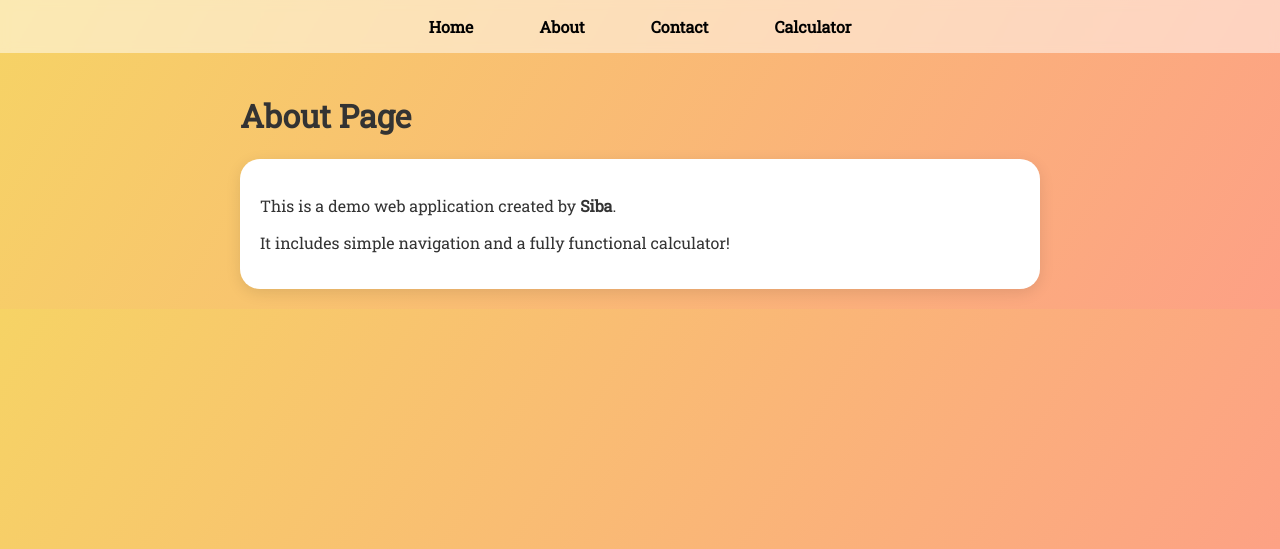
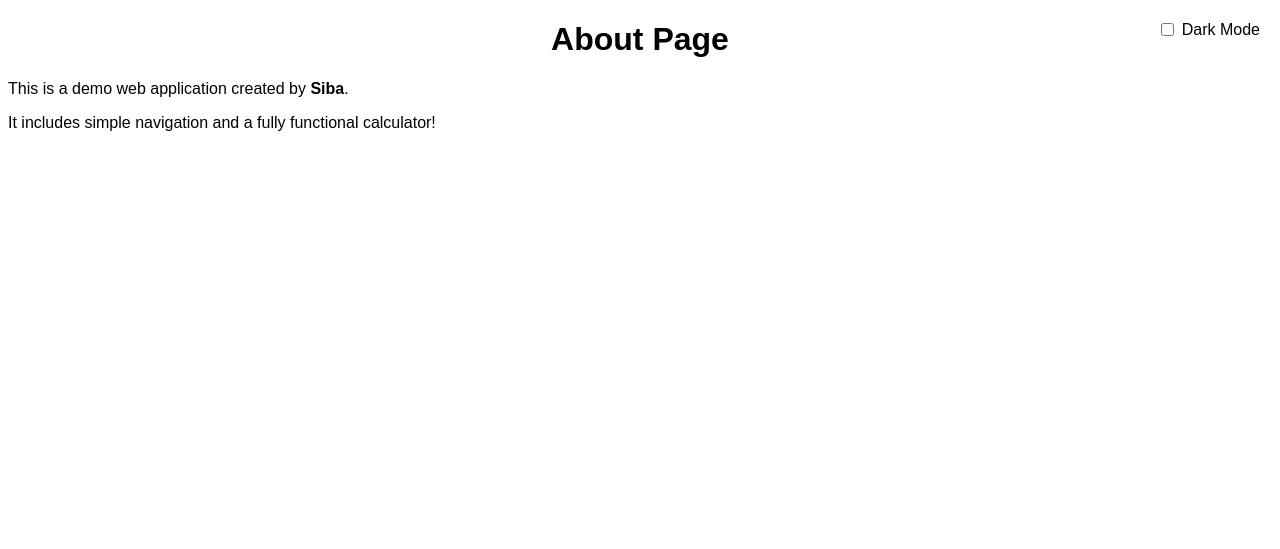
Before and after one commit to sibap-dev/Task_internship, a Flask app: page /about in a window 1280 px wide. Shown: the top 549 px of the page. Run offline with Flask 3, Linux system fonts and the light colour scheme.

Commit message:
2nd commit

```diff
--- a/templates/layout.html
+++ b/templates/layout.html
@@ -2,103 +2,75 @@
 <html lang="en">
 <head>
     <meta charset="UTF-8">
+    <meta name="viewport" content="width=device-width, initial-scale=1.0">
     <title>{{ title }}</title>
-    <link href="https://fonts.googleapis.com/css2?family=Roboto+Slab&display=swap" rel="stylesheet">
     <style>
+        /* Light theme (default) */
         body {
-            margin: 0;
-            font-family: 'Roboto Slab', serif;
-            background: linear-gradient(120deg, #f6d365, #fda085);
-            color: #333;
-            animation: fadeInBody 1.5s ease-in;
+            font-family: Arial, sans-serif;
+            background-color: white;
+            color: black;
+            transition: 0.4s ease-in-out;
         }
 
-        @keyframes fadeInBody {
-            from { opacity: 0; }
-            to { opacity: 1; }
+        /* Dark theme */
+        body.dark-mode {
+            background-color: #121212;
+            color: #e0e0e0;
         }
 
-        nav {
-            background: rgba(255, 255, 255, 0.5);
-            padding: 1em;
-            text-align: center;
-            position: sticky;
-            top: 0;
-            z-index: 1000;
-            backdrop-filter: blur(5px);
-            animation: slideDown 1s ease-in;
+        .toggle-switch {
+            position: fixed;
+            top: 20px;
+            right: 20px;
         }
 
-        @keyframes slideDown {
-            from { transform: translateY(-100%); }
-            to { transform: translateY(0); }
+        .toggle-switch label {
+            cursor: pointer;
+            display: flex;
+            align-items: center;
         }
 
-        nav a {
-            margin: 0 15px;
-            text-decoration: none;
-            color: black;
-            font-weight: bold;
-            padding: 8px 16px;
-            border-radius: 8px;
-            transition: all 0.3s ease;
-        }
-
-        nav a:hover {
-            background-color: white;
-            color: #f57c00;
-            transform: scale(1.05);
-        }
-
-        main {
-            padding: 20px;
-            max-width: 800px;
-            margin: auto;
-            animation: fadeInMain 1s ease-in;
-        }
-
-        @keyframes fadeInMain {
-            from { opacity: 0; transform: translateY(30px); }
-            to { opacity: 1; transform: translateY(0); }
-        }
-
-        .card {
-            background: white;
-            padding: 20px;
-            border-radius: 20px;
-            box-shadow: 0 4px 15px rgba(0, 0, 0, 0.1);
-            margin-top: 20px;
-            transition: box-shadow 0.3s ease;
-        }
-
-        .card:hover {
-            box-shadow: 0 6px 25px rgba(0, 0, 0, 0.2);
-        }
-
-        button {
-            transition: all 0.3s ease;
-        }
-
-        button:hover {
-            background-color: #ff8c42 !important;
-            transform: scale(1.05);
-            cursor: pointer;
+        .toggle-switch input {
+            margin-right: 8px;
         }
     </style>
 </head>
 <body>
-    <nav>
-        <a href="{{ url_for('home') }}">Home</a>
-        <a href="{{ url_for('about') }}">About</a>
-        <a href="{{ url_for('contact') }}">Contact</a>
-        <a href="{{ url_for('calculator') }}">Calculator</a>
-    </nav>
 
-    <main>
-        <h1>{{ title }}</h1>
-        <div class="card">
-            {% block content %}{% endblock %}
-        </div>
-    </main>
+<div class="toggle-switch">
+    <label>
+        <input type="checkbox" id="darkToggle"> Dark Mode
+    </label>
+</div>
+
+<h1 style="text-align: center;">{{ title }}</h1>
+
+{% block content %}
+{% endblock %}
+
+<script>
+    // Check localStorage for theme
+    const darkToggle = document.getElementById("darkToggle");
+    const body = document.body;
+
+    // Apply saved theme
+    if (localStorage.getItem("dark-mode") === "enabled") {
+        body.classList.add("dark-mode");
+        darkToggle.checked = true;
+    }
+
+    // Toggle dark mode
+    darkToggle.addEventListener("change", () => {
+        if (darkToggle.checked) {
+            body.classList.add("dark-mode");
+            localStorage.setItem("dark-mode", "enabled");
+        } else {
+            body.classList.remove("dark-mode");
+            localStorage.setItem("dark-mode", "disabled");
+        }
+    });
+</script>
+
 </body>
 </html>
```
